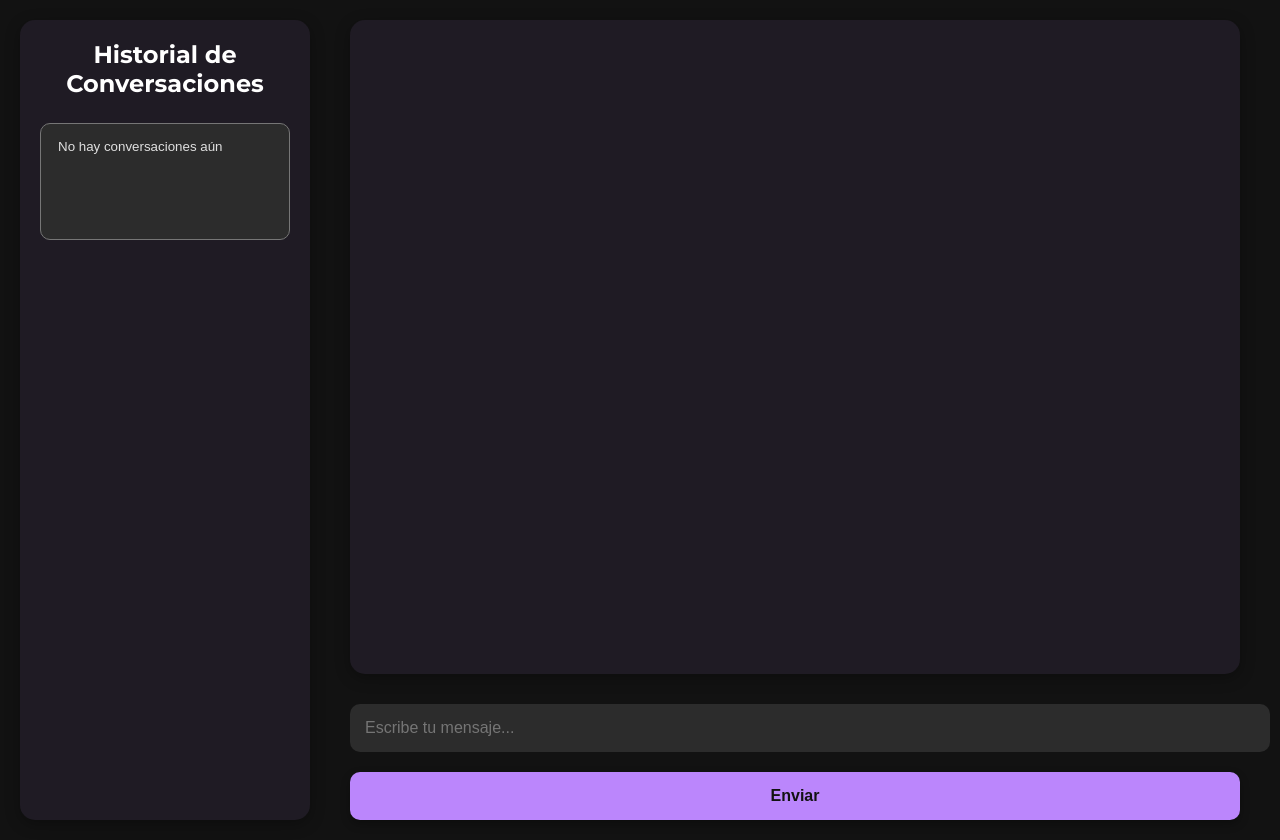
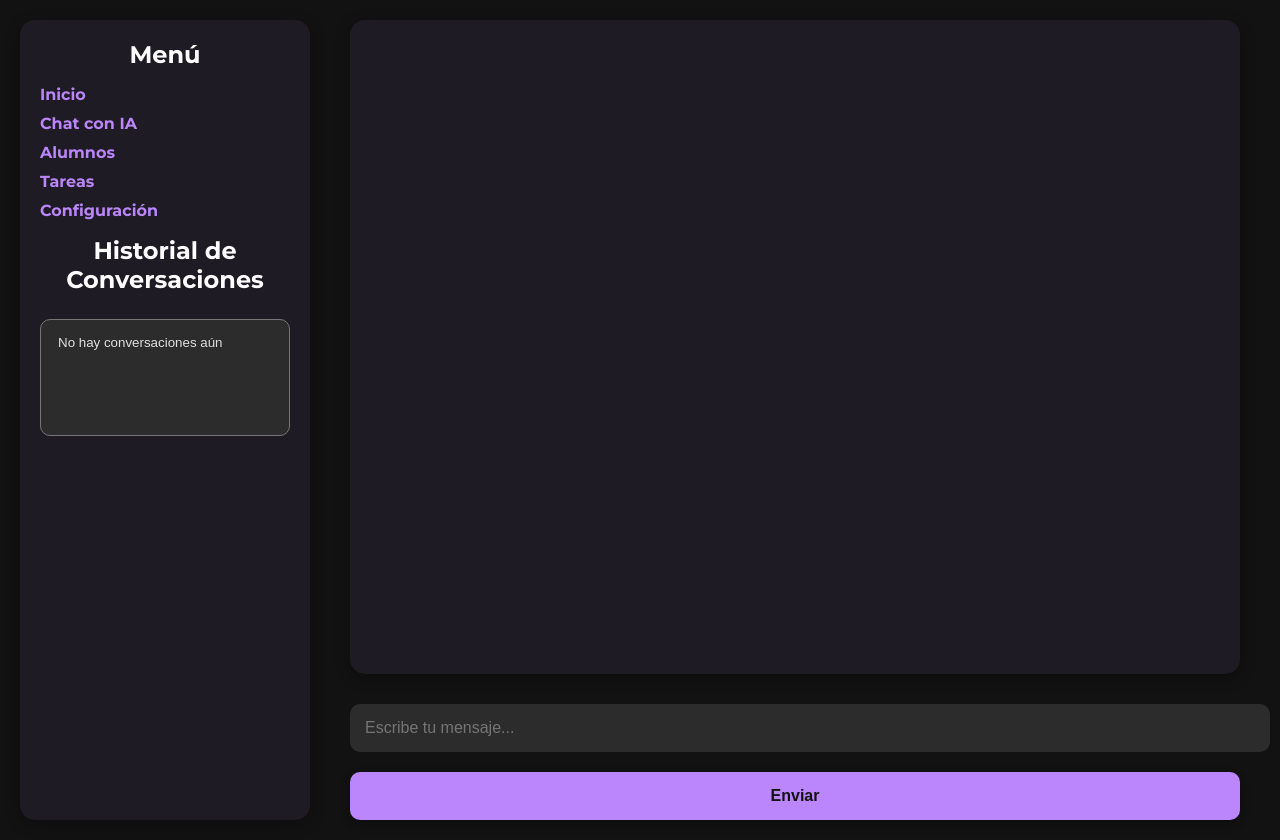
Before and after one commit to NexaryWork/Alya-cei, a plain HTML site: page IA_Chat.html in a window 1280 px wide. Drawn offline with Linux system fonts and the light colour scheme.

Commit message:
IA_Chat.html

```diff
--- a/IA_Chat.html
+++ b/IA_Chat.html
@@ -33,6 +33,26 @@
             font-size: 1.5rem;
             margin: 0 0 15px 0;
             text-align: center;
+        }
+
+        .sidebar ul {
+            list-style: none;
+            padding: 0;
+        }
+
+        .sidebar ul li {
+            margin: 10px 0;
+        }
+
+        .sidebar ul li a {
+            color: #BB86FC;
+            text-decoration: none;
+            font-size: 1rem;
+            transition: color 0.3s;
+        }
+
+        .sidebar ul li a:hover {
+            color: #9A68D5;
         }
 
         #chatContainer {
@@ -152,6 +172,14 @@
 </head>
 <body>
     <div class="sidebar">
+        <h2>Menú</h2>
+        <ul>
+            <li><a href="home.html">Inicio</a></li>
+            <li><a href="IA_Chat.html">Chat con IA</a></li>
+            <li><a href="students.html">Alumnos</a></li>
+            <li><a href="tasks.html">Tareas</a></li>
+            <li><a href="settings.html">Configuración</a></li>
+        </ul>
         <h2>Historial de Conversaciones</h2>
         <select id="chatHistory" size="5">
             <option>No hay conversaciones aún</option>
```
